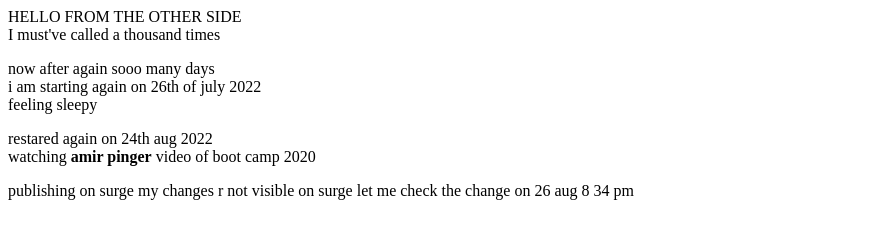
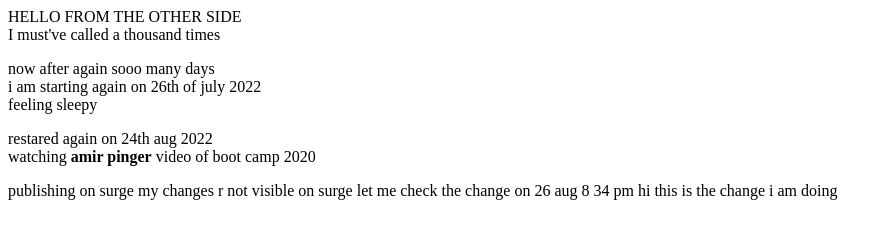
Before and after one commit to sheriluck/Bootcamp2020, a plain HTML site: page index.html in a window 1280 px wide. Shown: the whole page, without its empty margins (0-892 px from the left). Drawn offline with Linux system fonts and the light colour scheme.

Commit message:
update
sending it again

```diff
--- a/index.html
+++ b/index.html
@@ -19,6 +19,9 @@
         publishing on surge
         my changes r not visible on surge
         let me check the change on 26 aug 8 34 pm
+
+
+         hi  this is the change i am doing
     </div>
 
 </body>
```
